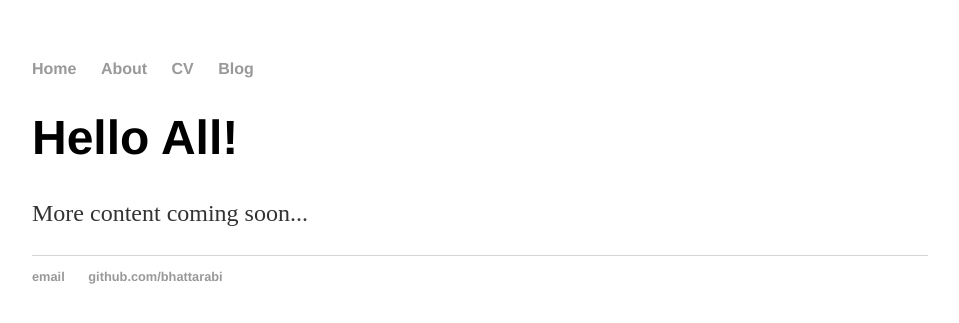
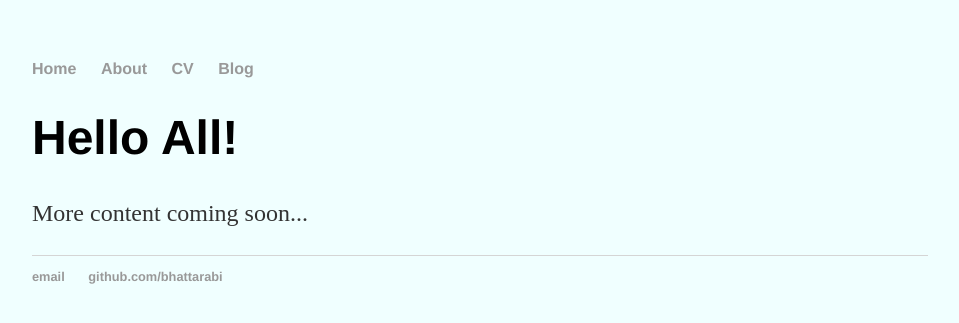
Before and after one commit to bhattarabi/bhattarabi.github.io, a Jekyll site: the page built from index.html, in a window 1280 px wide. Shown: the top 323 px of the page, without its empty margins (160-1119 px from the left). Built offline with Jekyll 4.4.1, drawn with Linux system fonts in a browser that asks for light colours.

Commit message:
set Azure bg color

```diff
--- a/css/main.css
+++ b/css/main.css
@@ -1,6 +1,7 @@
 body {
   margin: 60px auto;
   width: 70%;
+  background-color: Azure;
 }
 nav ul, footer ul {
   font-family:'Helvetica', 'Arial', 'Sans-Serif';
```
